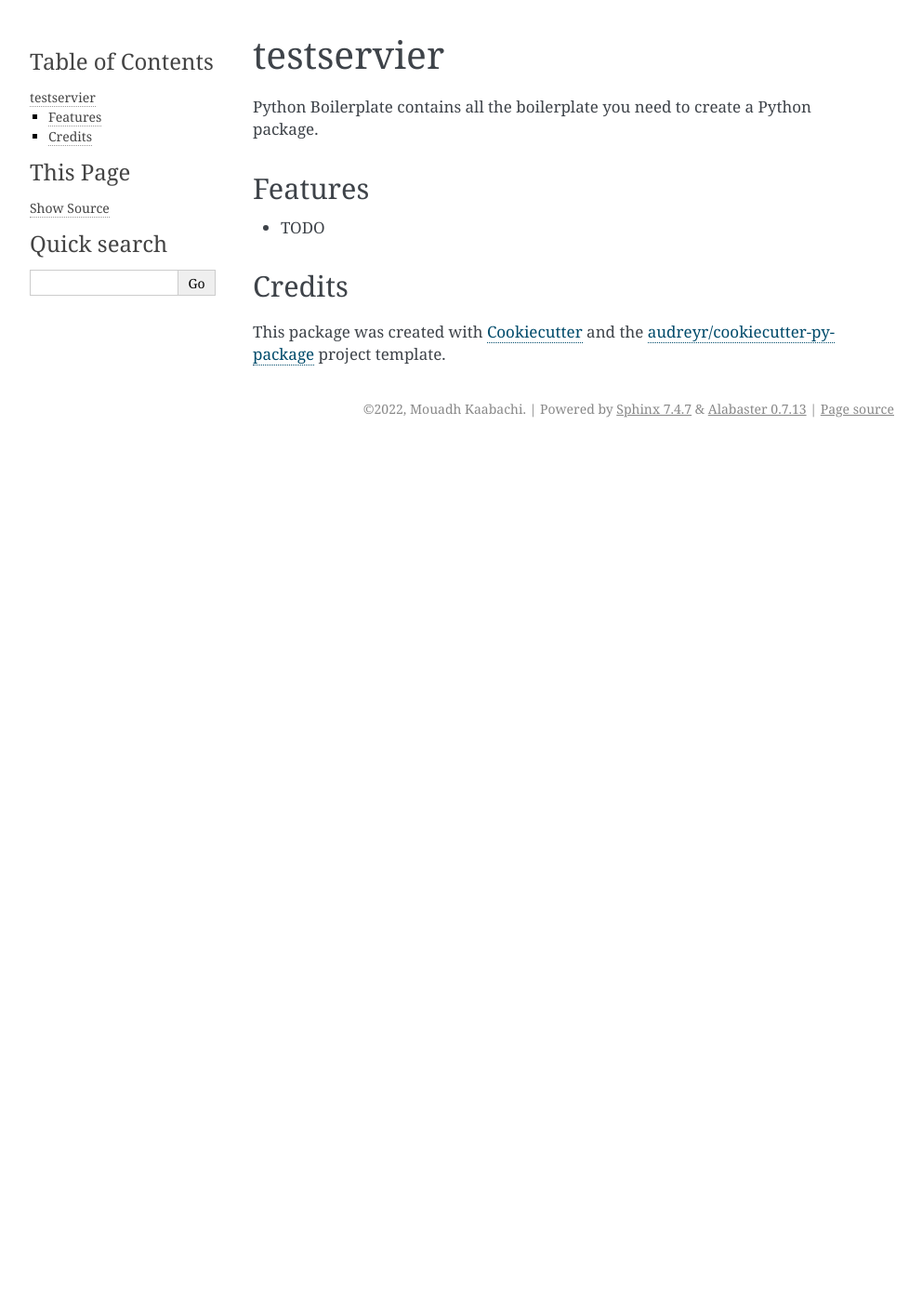
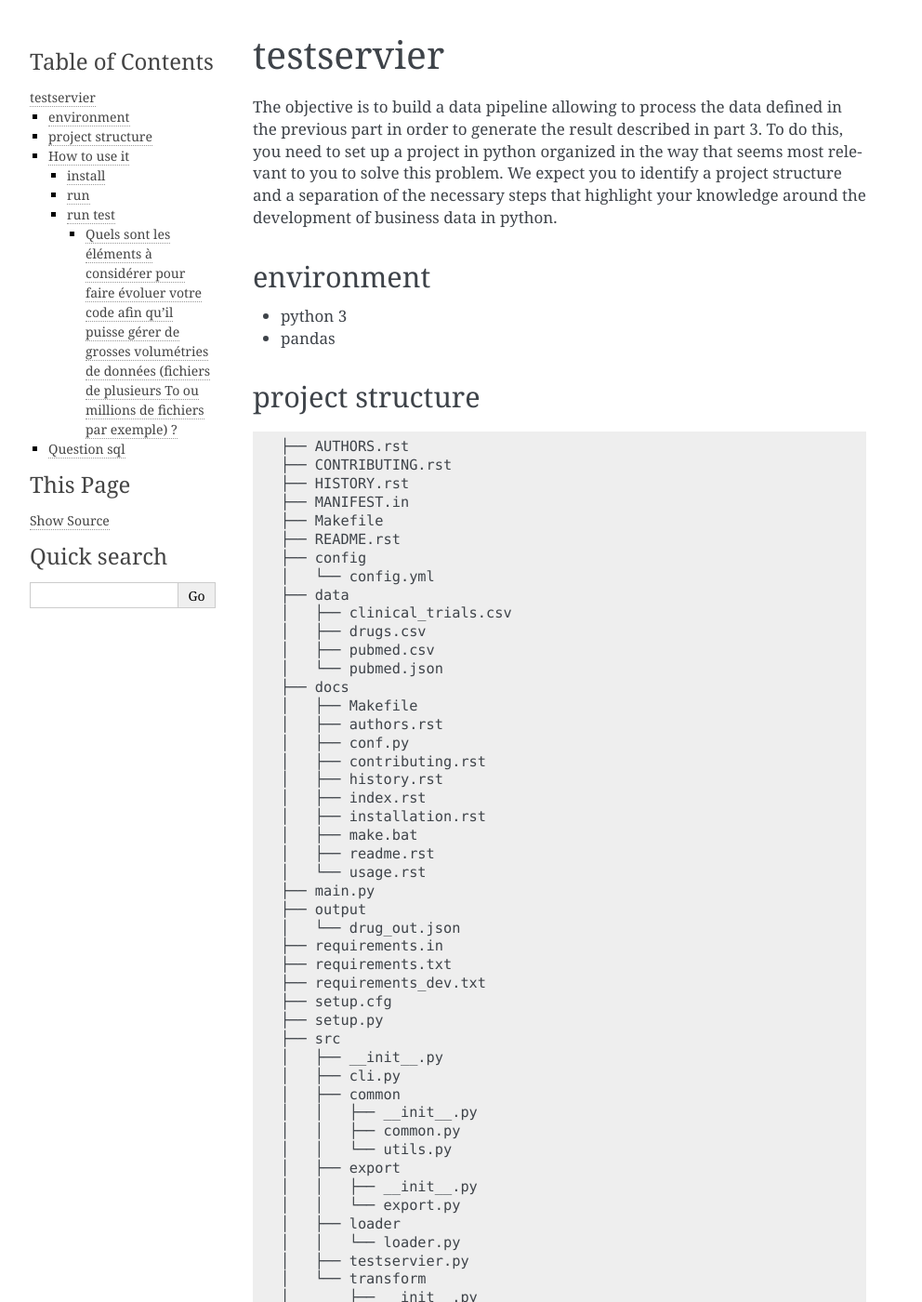
Before and after one commit to mouadhkaabachi/python_data_engineering_test, a Sphinx documentation site: the page built from docs/readme.rst, in a window 1280 px wide and 1400 px high. Shown: the whole window at 93% size, without its empty margins (148-1140 px from the left). Built offline with Sphinx 7.4.7, drawn with Linux system fonts in a browser that asks for light colours; pages that are not in the unit, such as notebooks, are missing from menus; some of the changed text lies outside the part shown.

Commit message:
feature/Python et Data Engineering

```diff
--- a/README.rst
+++ b/README.rst
@@ -3,23 +3,187 @@ testservier
 ===========
 
 
+The objective is to build a data pipeline allowing to process the data defined in the previous part in order to generate the result described in part 3.
+To do this, you need to set up a project in python organized in the way that seems most relevant to you to solve this problem. We expect you to identify a project structure and a separation of the necessary steps that highlight your knowledge around the development of business data in python.
 
 
+environment
+-------------
+* python 3
+* pandas
 
 
-Python Boilerplate contains all the boilerplate you need to create a Python package.
+project structure
+-----------------
+
+::
+
+        ├── AUTHORS.rst
+        ├── CONTRIBUTING.rst
+        ├── HISTORY.rst
+        ├── MANIFEST.in
+        ├── Makefile
+        ├── README.rst
+        ├── config
+        │   └── config.yml
+        ├── data
+        │   ├── clinical_trials.csv
+        │   ├── drugs.csv
+        │   ├── pubmed.csv
+        │   └── pubmed.json
+        ├── docs
+        │   ├── Makefile
+        │   ├── authors.rst
+        │   ├── conf.py
+        │   ├── contributing.rst
+        │   ├── history.rst
+        │   ├── index.rst
+        │   ├── installation.rst
+        │   ├── make.bat
+        │   ├── readme.rst
+        │   └── usage.rst
+        ├── main.py
+        ├── output
+        │   └── drug_out.json
+        ├── requirements.in
+        ├── requirements.txt
+        ├── requirements_dev.txt
+        ├── setup.cfg
+        ├── setup.py
+        ├── src
+        │   ├── __init__.py
+        │   ├── cli.py
+        │   ├── common
+        │   │   ├── __init__.py
+        │   │   ├── common.py
+        │   │   └── utils.py
+        │   ├── export
+        │   │   ├── __init__.py
+        │   │   └── export.py
+        │   ├── loader
+        │   │   └── loader.py
+        │   ├── testservier.py
+        │   └── transform
+        │       ├── __init__.py
+        │       └── transform.py
+        ├── test_python_de.pdf
+        ├── tests
+        │   ├── __init__.py
+        │   ├── drug_out_test_file.json
+        │   └── test_testservier.py
+        └── tox.ini
 
 
+How to use it
+-------------
 
-Features
---------
+from command line
 
-* TODO
+install
+=======
 
-Credits
--------
+*   pip install -r requirements.txt
 
-This package was created with Cookiecutter_ and the `audreyr/cookiecutter-pypackage`_ project template.
+run
+===
 
-.. _Cookiecutter: https://github.com/audreyr/cookiecutter
-.. _`audreyr/cookiecutter-pypackage`: https://github.com/audreyr/cookiecutter-pypackage
+* python main.py run-pipeline
+* python main.py top-journals
+
+run test
+========
+
+from command line run:
+
+* py.test
+
+pip install tox
+
+* tox
+
+
+Quels sont les éléments à considérer pour faire évoluer votre code afin qu’il puisse gérer de grosses volumétries de données (fichiers de plusieurs To ou millions de fichiers par exemple) ?
++++++++++++++++++++++++++++++++++++++++++++++++++++++++++++++++++++++++++++++++++++++++++++++++++++++++++++++++++++++++++++++++++++++++++++++++++++++++++++++++++++++++++++++++++++++++++++++
+
+* utiliser pyspark dans un cluster au lieu de pandas (pandas est tres gourmand en RAM)
+* utiliser les services de GCP (bigquery par exemple)
+
+Question sql
+------------
+
+1)
+
+::
+
+
+        SELECT
+            tr.date,
+            sum(tr.prod_price * tr.prod_qty) AS Ventes
+        FROM
+            TRANSACTIONS as tr
+        where
+            tr.date BETWEEN CAST("2019-01-01" AS DATE)
+            and CAST("2019-12-31" AS DATE)
+        GROUP BY
+            tr.date
+        ORDER BY
+            tr.date;
+
+2)
+
+::
+
+        WITH ventes_m AS (
+          SELECT
+            tr.client_id AS client_id,
+            SUM(tr.prod_price * tr.prod_qty) AS ventes_meuble
+          FROM
+            TRANSACTION tr
+            INNER JOIN PRODUCT_NOMENCLATURE pn ON tr.prod_id = pn.product_id
+          WHERE
+            tr.date BETWEEN CAST("2019-01-01" AS DATE)
+            AND CAST("2019-12-31" AS DATE)
+            AND pn.product_type = "MEUBLE"
+          GROUP BY
+            tr.client_id
+        ),
+        ventes_d AS (
+          SELECT
+            tr.client_id AS client_id,
+            SUM(tr.prod_price * tr.prod_qty) AS ventes_deco
+          FROM
+            TRANSACTION tr
+            INNER JOIN PRODUCT_NOMENCLATURE pn ON tr.prod_id = pn.product_id
+          WHERE
+            tr.date BETWEEN CAST("2019-01-01" AS DATE)
+            AND CAST("2019-12-31" AS DATE)
+            AND pn.product_type = "DECO"
+          GROUP BY
+            tr.client_id
+        ),
+        ventes AS (
+          SELECT
+            m.client_id as m_client_id,
+            m.ventes_meuble,
+            vd.client_id as d_client_id,
+            vd.ventes_deco
+          FROM
+            ventes_m as m
+            LEFT JOIN ventes_d as vd ON m.client_id = vd.client_id
+          UNION
+          SELECT
+            m.client_id as m_client_id,
+            m.ventes_meuble,
+            vd.client_id as d_client_id,
+            vd.ventes_deco
+          FROM
+            ventes_m as m
+            RIGHT JOIN ventes_d as vd ON m.client_id = vd.client_id
+        )
+
+        SELECT
+          IFNULL(m_client_id, d_client_id) AS client_id,
+          ventes_meuble,
+          ventes_deco
+        FROM
+          ventes;
--- a/src/__init__.py
+++ b/src/__init__.py
@@ -1,5 +1,5 @@
 """Top-level package for testservier."""
 
 __author__ = """Mouadh Kaabachi"""
-__email__ = 'kaabachi.m@sfeir.com'
-__version__ = '0.1.0'
+__email__ = "kaabachi.m@sfeir.com"
+__version__ = "0.1.0"
```
Also changed, not shown: docs/conf.py (+29 -28 lines), main.py (+9 -7 lines), setup.py (+26 -22 lines), src/export/__init__.py (added), 13 other files.
